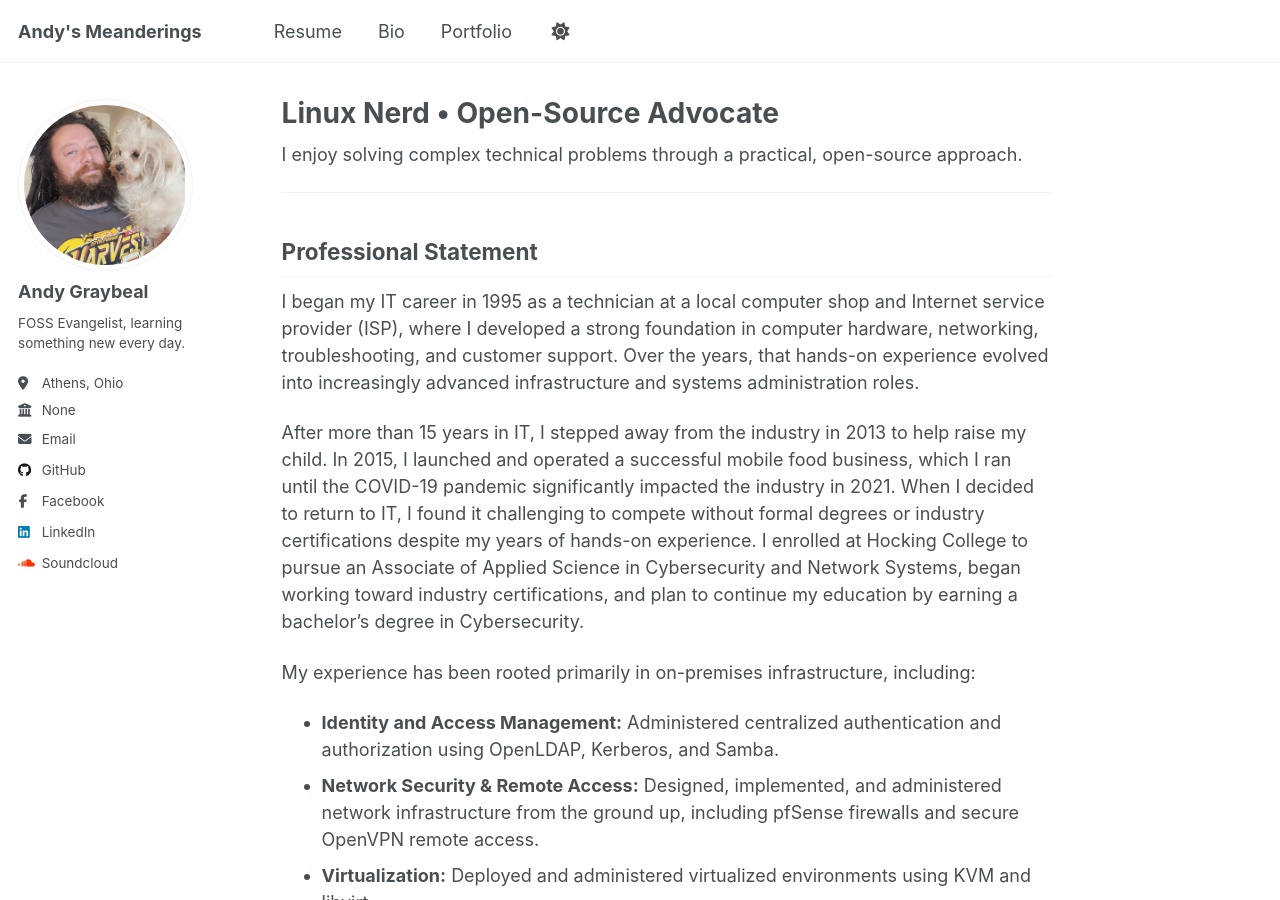
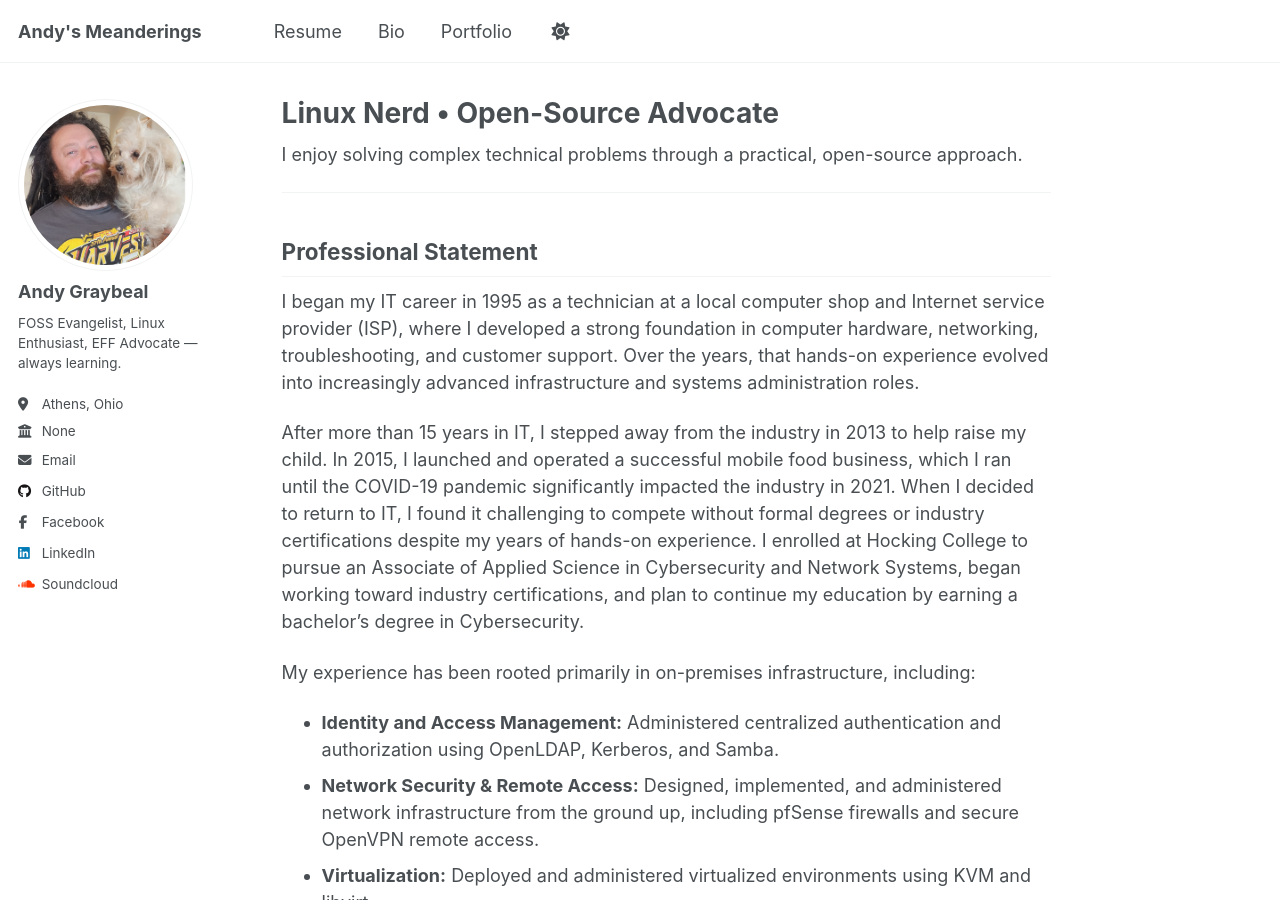
Before and after one commit to andy-graybeal/andy-graybeal.github.io, a Jekyll site: the page built from _pages/about.md, in a window 1280 px wide and 900 px high. Built offline with Jekyll 4.4.1, drawn with Linux system fonts in a browser that asks for light colours; a script that is not in the unit is left out.

Commit message:
Update bio to include Linux Enthusiast and EFF Advocate

```diff
--- a/_config.yml
+++ b/_config.yml
@@ -25,7 +25,7 @@ author:
   avatar           : "profile.png"
   name             : "Andy Graybeal"
   pronouns         : # example: "she/her"
-  bio              : "FOSS Evangelist, learning something new every day."
+  bio              : "FOSS Evangelist, Linux Enthusiast, EFF Advocate — always learning."
   location         : "Athens, Ohio"
   employer         : "None"
   uri              : # URL
```
